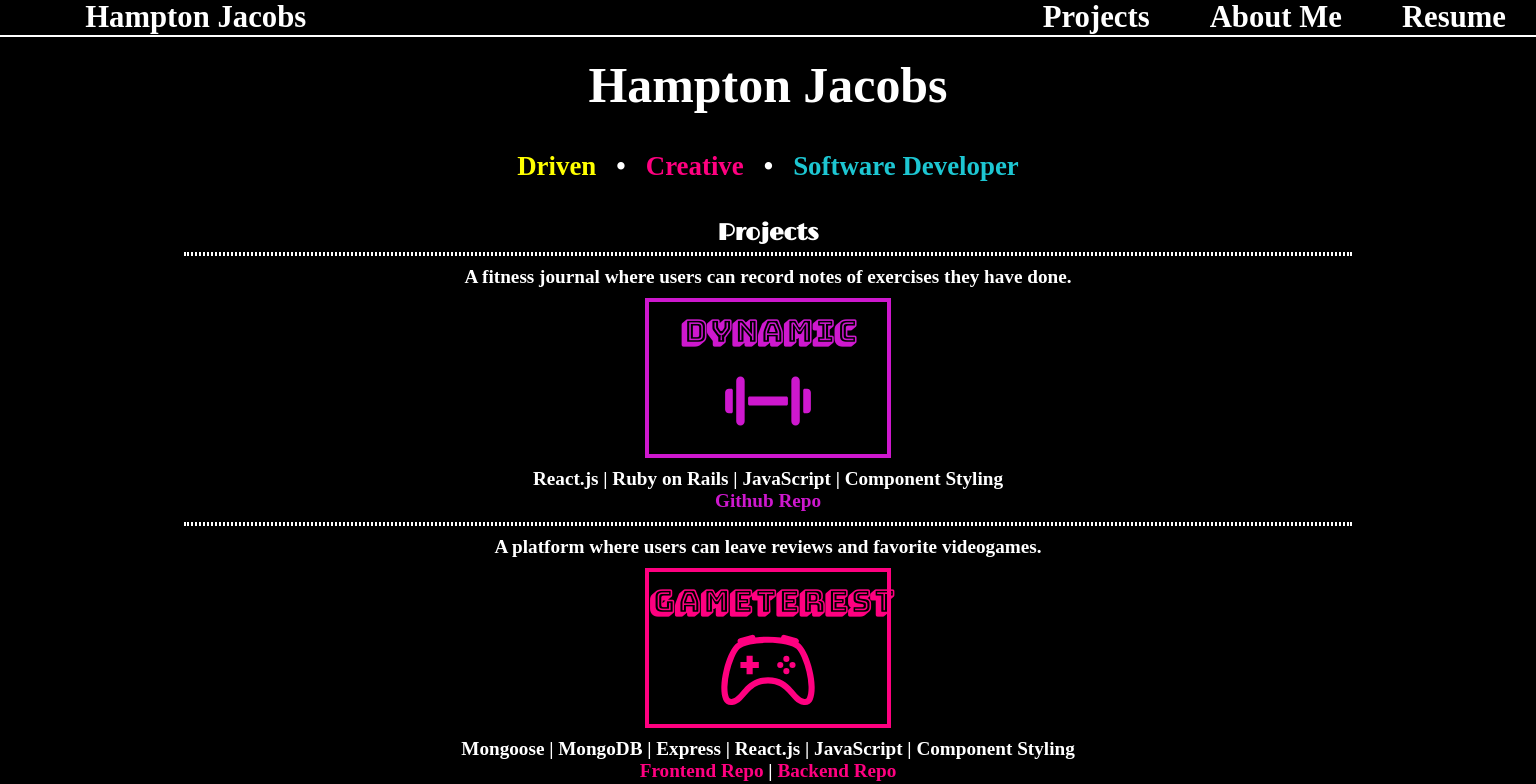
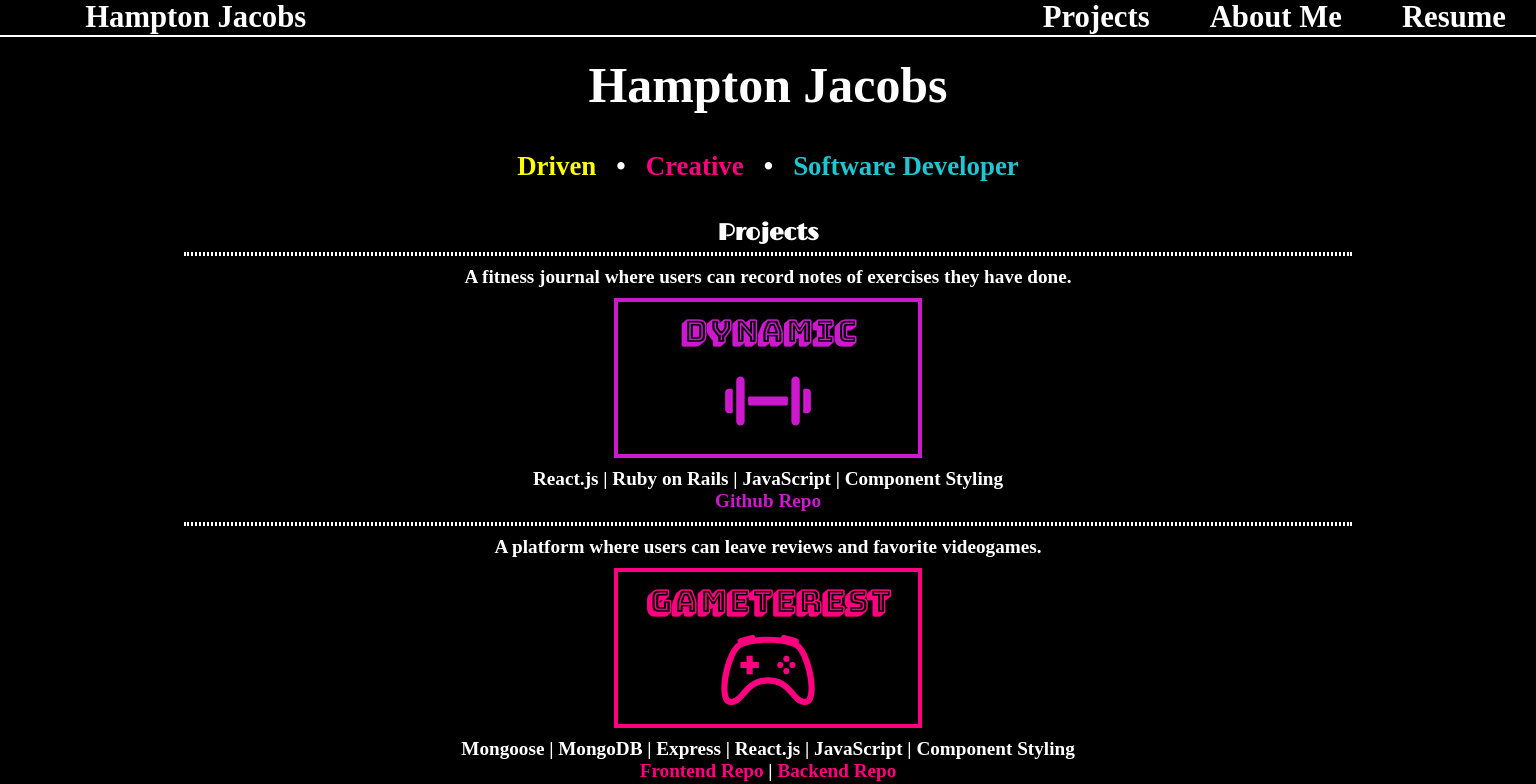
Before and after one commit to hammyhammer/Portfolio, a React (Create React App) app in the folder client/: page / in a window 1536 px wide. Shown: the top 784 px of the page. Built offline with nearby package versions, Linux system fonts and the light colour scheme; a web font is replaced by a local one.

Commit message:
fixed margin issues with the projects

```diff
--- a/client/src/screens/Projects/Projects.module.css
+++ b/client/src/screens/Projects/Projects.module.css
@@ -227,8 +227,8 @@
   }
 
   .link_space {
-    margin-left: 40%;
-    margin-right: 40%;
+    margin-left: 39%;
+    margin-right: 39%;
   }
 
 
@@ -251,8 +251,8 @@
 
 @media only screen and (min-width:1500px) {
   .link_space {
-    margin-left: 42%;
-    margin-right: 42%;
+    margin-left: 40%;
+    margin-right: 40%;
   }
 
   .header {
```
